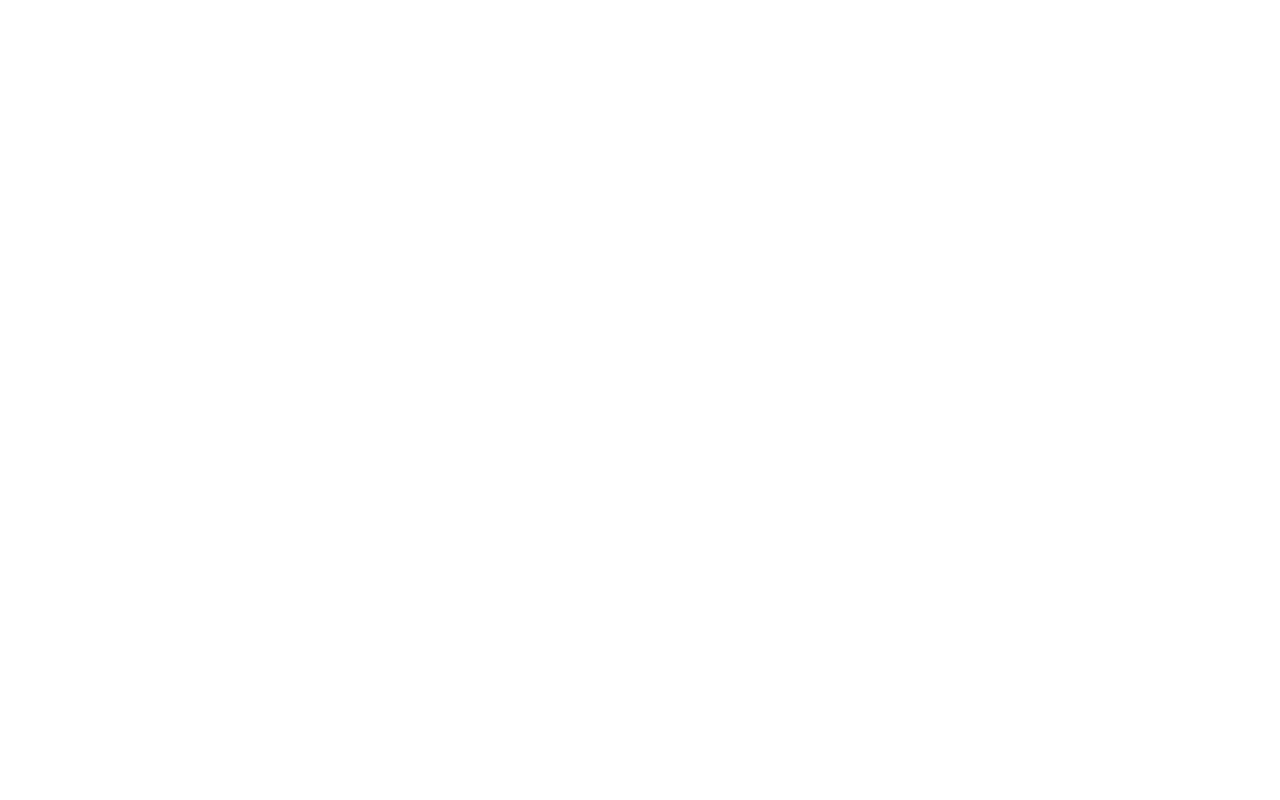
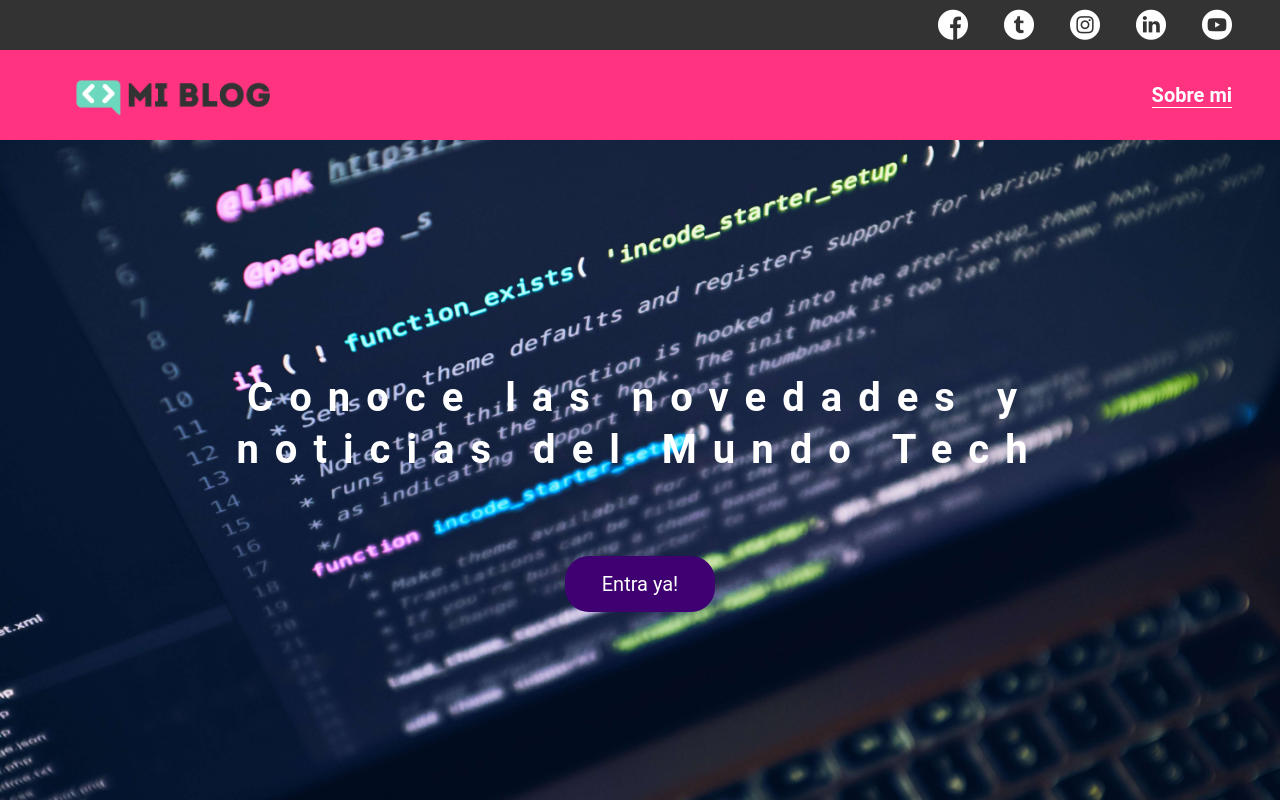
Before and after one commit to Linen220/Mi-Blog, a plain HTML site: page index.html in a window 1280 px wide. Drawn offline with Linux system fonts and the light colour scheme.

Commit message:
add style

```diff
--- a/index.html
+++ b/index.html
@@ -4,10 +4,32 @@
     <meta charset="UTF-8">
     <meta http-equiv="X-UA-Compatible" content="IE=edge">
     <meta name="viewport" content="width=device-width, initial-scale=1.0">
+
     <link rel="stylesheet" href="./css/main.css">
+    <link rel="stylesheet" href="./assets/font/flaticon.css">
     <title>Linen -Mi  Blog</title>
 </head>
 <body>
-
+    <header>
+        <section class="header-icons-container">
+            <div class="icons">
+                <a class="icons__link" href="#"><span class="flaticon-001-facebook"></span></a>
+                <a class="icons__link" href="#"><span class="flaticon-002-twitter"></span></a>
+                <a class="icons__link" href="#"><span class="flaticon-011-instagram"></span></a>
+                <a class="icons__link" href="#"><span class="flaticon-010-linkedin"></span></a>
+                <a class="icons__link" href="#"><span class="flaticon-008-youtube"></span></a>
+            </div>
+        </section>
+        <section class="header-nav-container">
+            <a class="header-nav-container__logo" href="#">
+                <img class="logo" src="./assets/img/Logo-negro.png" alt="logo">
+            </a>
+            <a class="header-nav-container__perfil" href="perfil.html">Sobre mi</a>
+        </section>
+    </header>
+    <main class="home-container">
+        <p class="home-container__text">Conoce las novedades y noticias del Mundo Tech</p>
+        <a class="home-container__btn">Entra ya!</a>
+    </main>
 </body>
 </html>
--- /dev/null
+++ b/sass/abstracts/_mixins.scss
@@ -0,0 +1,16 @@
+// Mixin para usar grid
+@mixin grid ($columns, $rows, $gap) {
+    display: grid;
+    grid-template-columns: repeat($columns, 1fr);
+    grid-template-rows: repeat($rows, 1fr);
+    gap: $gap;
+}
+
+// Mixin para usar flexbox
+@mixin flexBox ($direction, $justify, $align, $gap) {
+    display: flex;
+    flex-direction: $direction;
+    justify-content: $justify;
+    align-items: $align;
+    gap: $gap;
+}
--- /dev/null
+++ b/sass/base/_reset.scss
@@ -0,0 +1,24 @@
+* {
+    padding: 0;
+    margin: 0;
+    box-sizing: border-box;
+}
+
+body {
+    min-height: 100vh;
+    font-family: 'Roboto', sans-serif;
+
+    position: fixed;
+    top: 0;
+    left: 0;
+    right: 0;
+    bottom: 0;
+    // background-image: url('../../assets/img/background.jpg');
+    // background-position: center;
+    // background-size: contain;
+}
+
+a {
+    text-decoration: none;
+    color: black;
+}
--- /dev/null
+++ b/sass/layout/_header.scss
@@ -0,0 +1,80 @@
+header {
+    width: 100%;
+    height: 140px;
+    @include grid(0, 2, 0px);
+    .header-icons-container {
+        width: 100%;
+        height: 50px;
+        background-color: #000000;
+        opacity: .8;
+        @include grid(0,0,0);
+        .icons {
+            min-width: 300px;
+            height: auto; // Toma la altura de su padre
+            margin-right: 3rem;
+            @include flexBox(row,flex-end,center,1rem);
+            span {
+                color: white;
+                &:hover {
+                    color: #9376E0;
+                }
+            }
+        }
+    }
+    .header-nav-container {
+        width: 100%;
+        height: 90px;
+        padding: 0 3rem;
+        background-color: #FF0060;
+        opacity: .8;
+        @include flexBox(row, space-between, center, 0);
+
+        &__logo img{
+            display: block;
+            width: 250px;
+        }
+        &__perfil {
+            font-weight: bold;
+            font-size: 1.25rem;
+            color: white;
+            border-bottom: 1px solid white;
+        }
+    }
+}
+
+.home-container {
+    text-align: center;
+    padding-bottom: 6rem;
+    width: 100%;
+    height: 100%;
+    background-image: url('../../assets/img/background.jpg');
+	background-position: center;
+	background-size: cover;
+    background-repeat: no-repeat;
+    @include flexBox(column, center, center, 0);
+    &__text {
+        width: 900px;
+        letter-spacing: 1rem;
+        line-height: 3.25rem;
+        font-weight: bold;
+        font-size: 2.5rem;
+        color: white;
+        padding-bottom: 5rem;
+    }
+    &__btn {
+        border: none;
+        outline: none;
+        cursor: pointer;
+        border-radius: 1.5rem;
+        font-size: 1.25rem;
+        width: 150px;
+        padding: 1rem 1rem;
+        color: white;
+        background-color: #3F0071;
+        &:hover {
+            background-color: transparent;
+            border: 1px solid #eee;
+            transition: all 1s;
+        }
+    }
+}
--- /dev/null
+++ b/sass/main.scss
@@ -0,0 +1,13 @@
+// ABSTRACTS
+@import './abstracts/variables';
+@import './abstracts/mixins';
+
+// BASE
+@import './base/reset';
+
+// LAYOUT
+@import './layout/header';
+@import './layout/footer';
+
+// COMPONENTS
+// @import './components/';
```
Also changed, not shown: assets/img/background.jpg (added), css/main.css, sass/abstracts/_variables.scss (added), sass/layout/_footer.scss (added), 1 other file.
